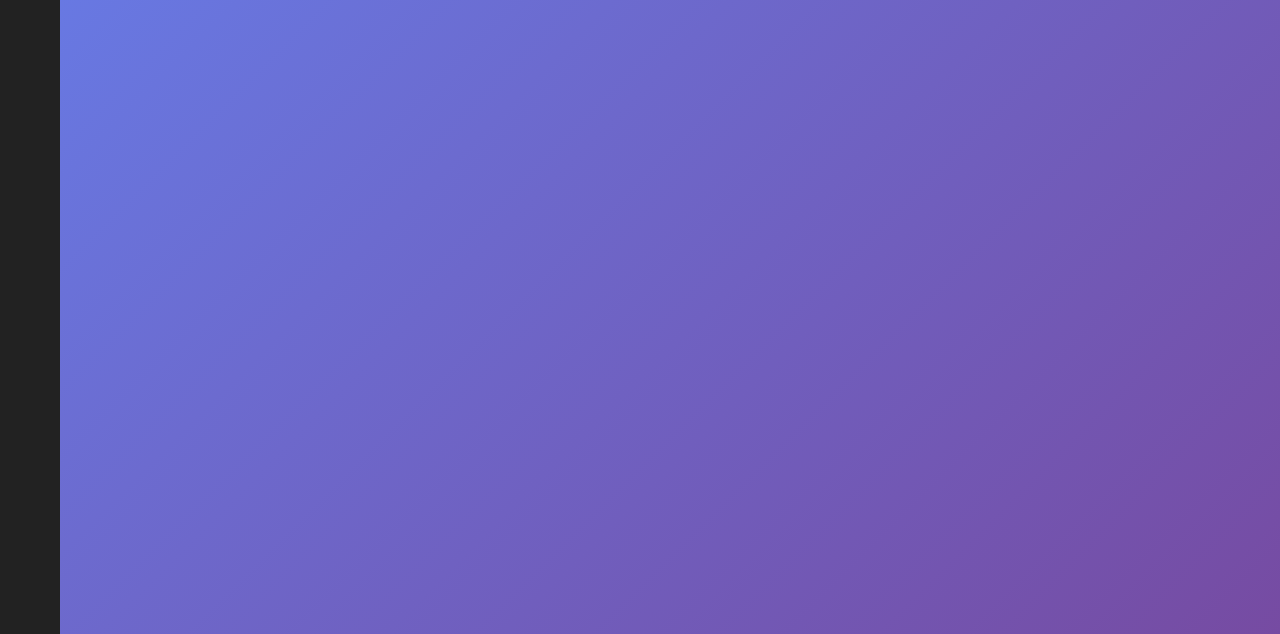
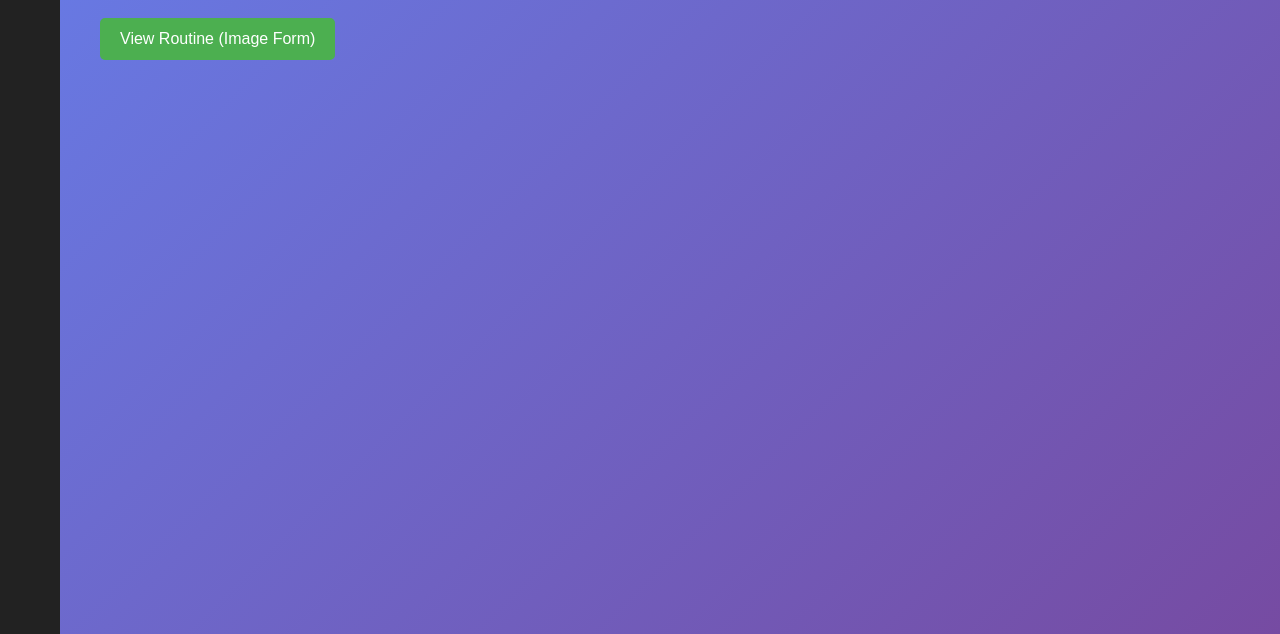
Before and after one commit to CyberKnight-cmd/systematic-notes-viewer, a plain HTML site: page index.html in a window 1280 px wide. Shown: the part 166-800 px from the top of the page. Drawn offline with Linux system fonts and the light colour scheme.

Commit message:
Added routine button

```diff
--- a/index.html
+++ b/index.html
@@ -81,6 +81,24 @@
     .sidebar.expanded .link-text {
       opacity: 1;
     }
+
+    /* Button styling */
+    .routine-button {
+      background: #4CAF50;
+      color: white;
+      padding: 12px 20px;
+      border: none;
+      border-radius: 5px;
+      font-size: 1em;
+      cursor: pointer;
+      transition: background 0.3s ease;
+      margin-top: 20px;
+    }
+
+    .routine-button:hover {
+      background: #45a049;
+    }
+
   </style>
 </head>
 <body>
@@ -108,12 +126,20 @@
   <div class="content">
     <h1>Welcome to My Notes Organizer</h1>
     <p>Organize your routine and class notes seamlessly.</p>
+
+    <button class="routine-button" onclick="openRoutineImage()">
+      View Routine (Image Form)
+    </button>
   </div>
 
   <script>
     function toggleSidebar() {
       document.querySelector('.sidebar').classList.toggle('expanded');
     }
+
+    function openRoutineImage() {
+      window.open('routine-image.jpg', '_blank');
+    }
   </script>
 </body>
 </html>
```
Also changed, not shown: routine-image.jpg (added).
